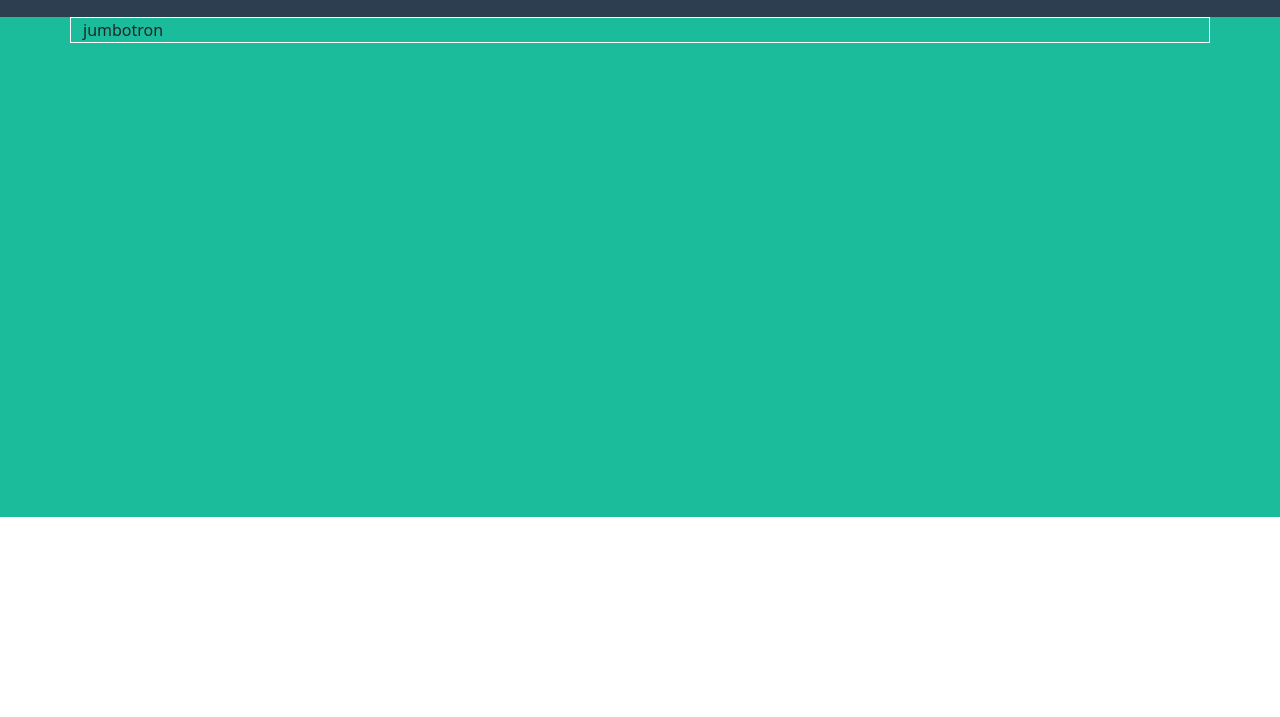
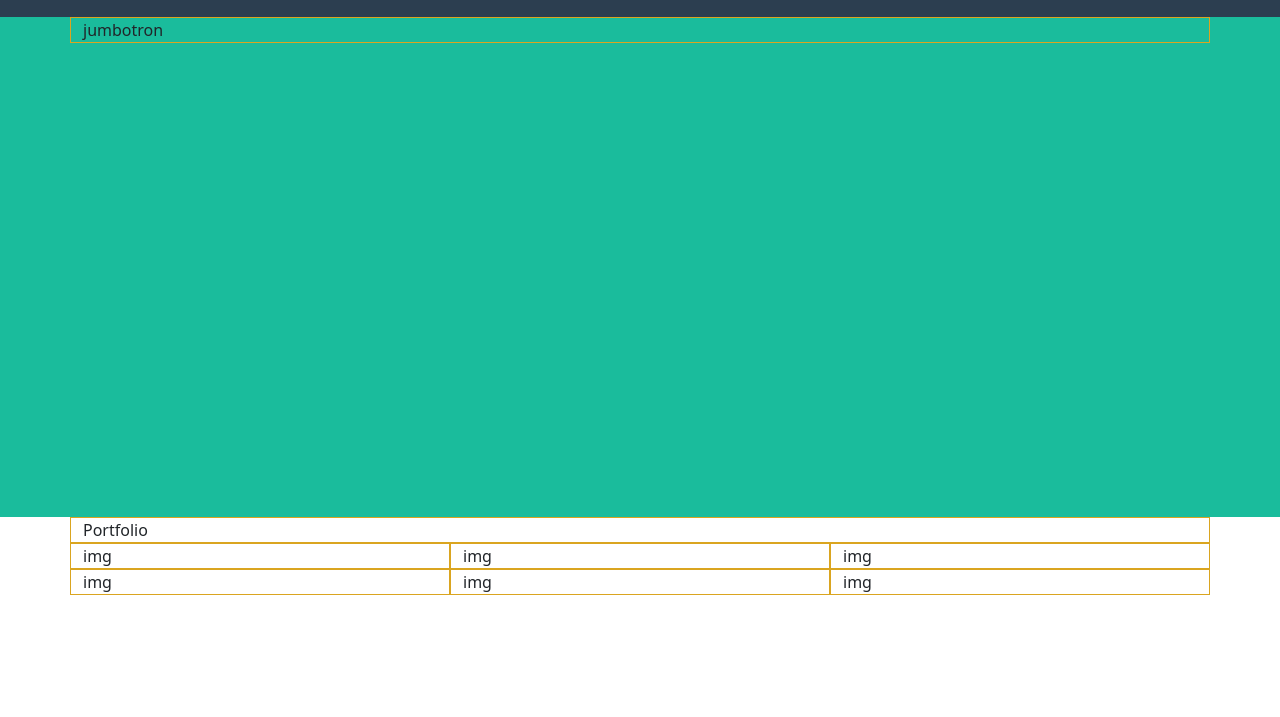
Before and after one commit to DanieleChecchin/html-css-bootstrap-freelancer, a plain HTML site: page index.html in a window 1280 px wide. Shown: the part 83-800 px from the top of the page. Drawn offline with nearby package versions, Linux system fonts and the light colour scheme.

Commit message:
portfolio

```diff
--- a/css/style.css
+++ b/css/style.css
@@ -7,7 +7,7 @@ header{
 }
 
 .col{
-    border: 1px solid white;
+    border: 1px solid goldenrod;
 }
 
 a{
@@ -20,3 +20,9 @@ a{
     height: 500px;
     background-color: #1ABC9C;
 }
+
+/* PORTFOLIO */
+
+#portfolio{
+    height: 500px;
+}
--- a/index.html
+++ b/index.html
@@ -43,7 +43,19 @@
     </section>
 
     <!--Section portfolio-->
-    <section id="porfolio"></section>
+    <section id="porfolio">
+        <div class="container">
+            <div class="row">
+                <div class="col col-12">Portfolio</div>
+                <div class="col col-12 col-md-6 col-lg-4">img</div>
+                <div class="col col-12 col-md-6 col-lg-4">img</div>
+                <div class="col col-12 col-md-6 col-lg-4">img</div>
+                <div class="col col-12 col-md-6 col-lg-4">img</div>
+                <div class="col col-12 col-md-6 col-lg-4">img</div>
+                <div class="col col-12 col-md-6 col-lg-4">img</div>
+            </div>
+        </div>
+    </section>
 
     <!--Section about-->
     <section id="about"></section>
```
